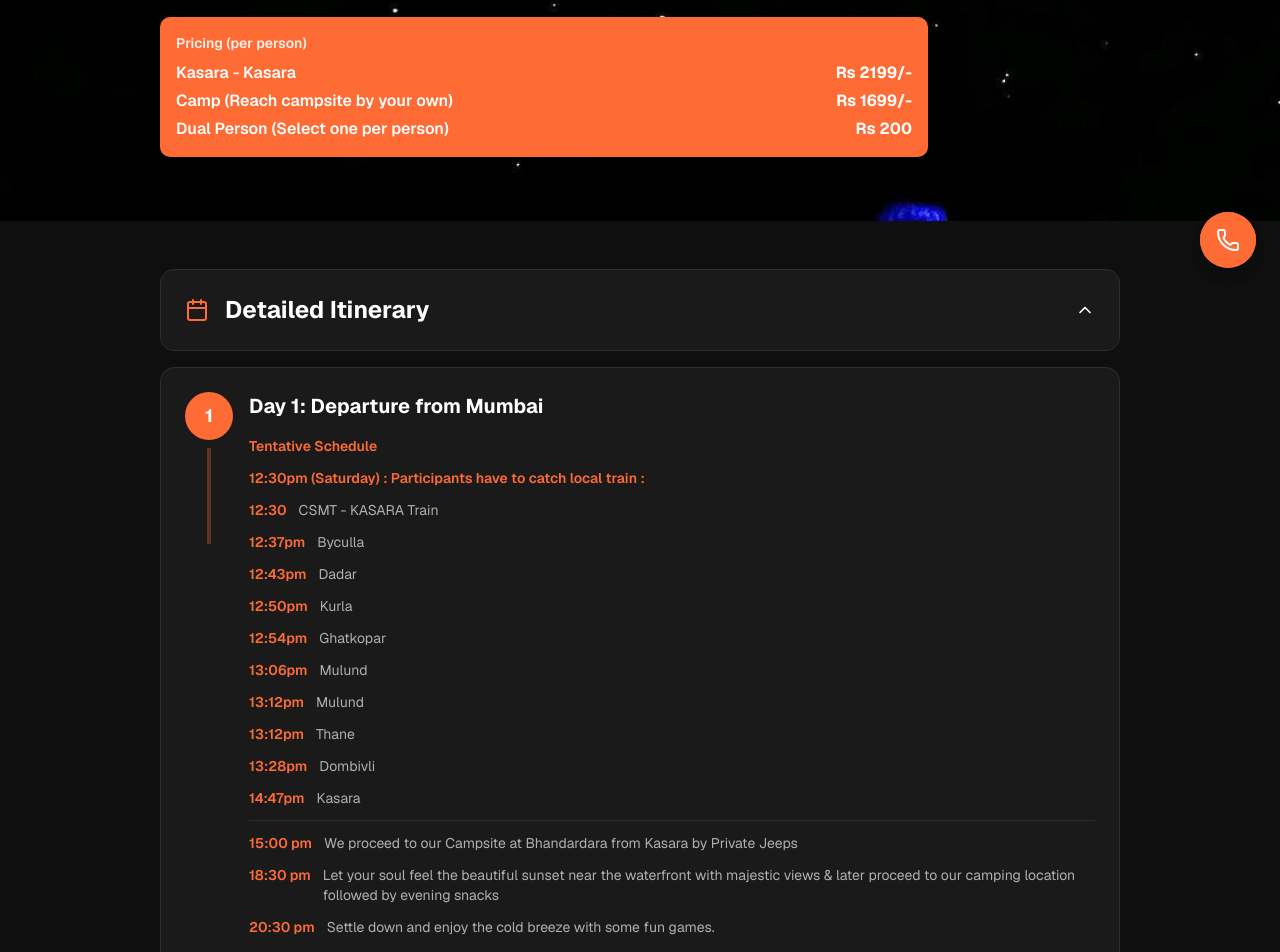
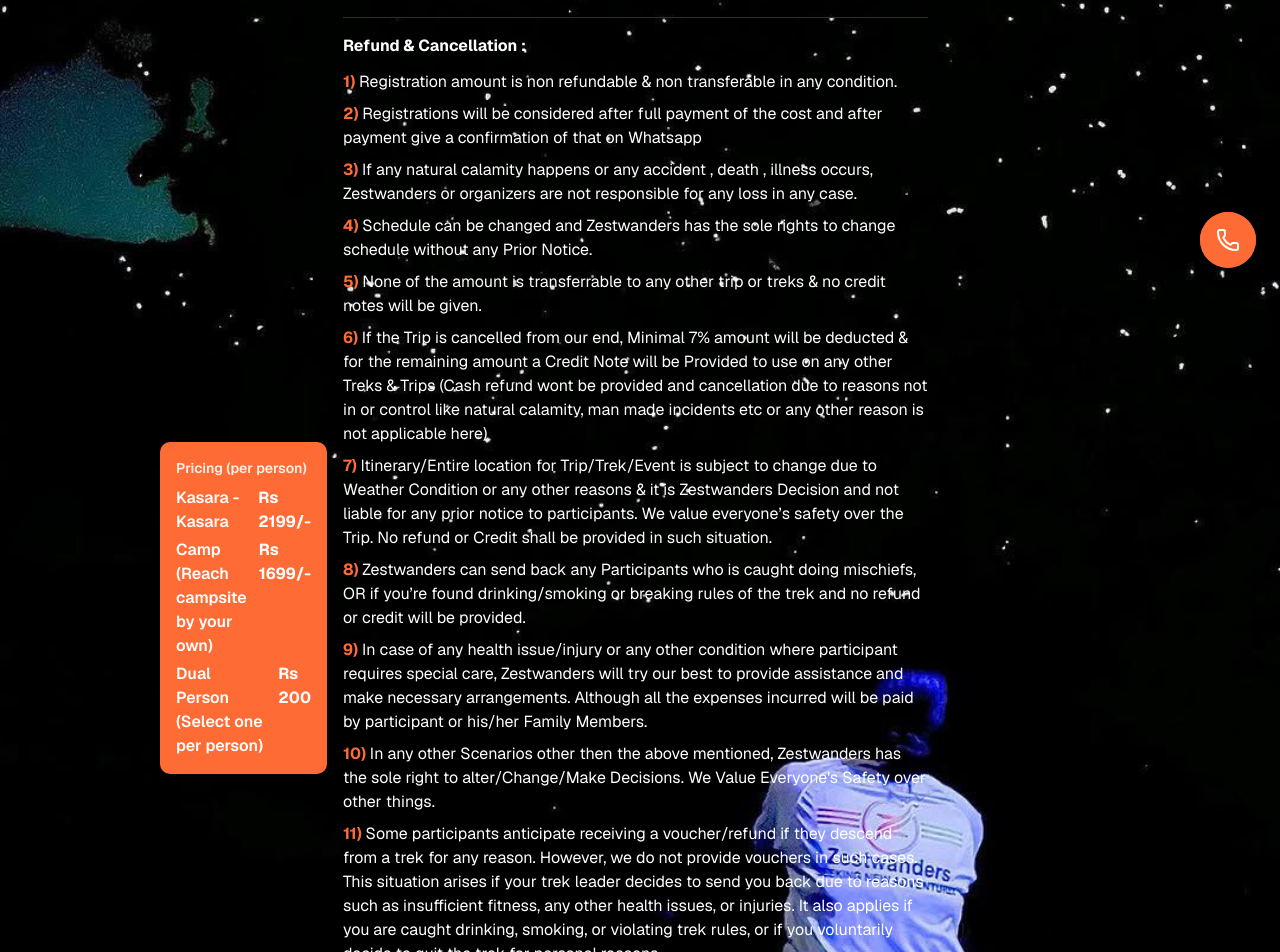
Before and after one commit to patel-mahek/Travel_ZestWanders, a Next.js app: page /trek/fireflies-bhandardara in a window 1280 px wide. Shown: the part 508-1460 px from the top of the page. Built offline with nearby package versions, Linux system fonts and the light colour scheme.

Commit message:
refund policies added

```diff
--- a/app/trek/fireflies-bhandardara/page.tsx
+++ b/app/trek/fireflies-bhandardara/page.tsx
@@ -83,6 +83,64 @@ export default function TrekDetailsPage() {
                       <span className="font-semibold">Dual Person (Select one per person)</span>
                       <span className="font-bold">Rs 200</span>
                     </div>
+                  </div>
+                </div>
+              </div>
+              <div className="pt-4 border-t border-border">
+                <h4 className="text-base font-bold text-foreground mb-3">Refund & Cancellation :</h4>
+                <div className="space-y-2">
+                  <div>
+                    <span className="text-accent font-bold">1) </span>
+                    <span>Registration amount is non refundable & non transferable in any condition.</span>
+                  </div>
+                  <div>
+                    <span className="text-accent font-bold">2) </span>
+                    <span>Registrations will be considered after full payment of the cost and after payment give a confirmation of that on Whatsapp</span>
+                  </div>
+                  <div>
+                    <span className="text-accent font-bold">3) </span>
+                    <span>If any natural calamity happens or any accident , death , illness occurs, Zestwanders or organizers are not responsible for any loss in any case.</span>
+                  </div>
+                  <div>
+                    <span className="text-accent font-bold">4) </span>
+                    <span>Schedule can be changed and Zestwanders has the sole rights to change schedule without any Prior Notice.  </span>
+                  </div>
+                  <div>
+                    <span className="text-accent font-bold">5) </span>
+                    <span>None of the amount is transferrable to any other trip or treks & no credit notes will be given.</span>
+                  </div>
+                  <div>
+                    <span className="text-accent font-bold">6) </span>
+                    <span>If the Trip is cancelled from our end, Minimal 7% amount will be deducted & for the remaining amount a Credit Note will be Provided to use on any other Treks & Trips (Cash refund wont be provided and cancellation due to reasons not in or control like natural calamity, man made incidents etc or any other reason is not applicable here)</span>
+                  </div>
+                  <div>
+                    <span className="text-accent font-bold">7) </span>
+                    <span>Itinerary/Entire location for Trip/Trek/Event is subject to change due to Weather Condition or any other reasons & it is Zestwanders Decision and not liable for any prior notice to participants. We value everyone’s safety over the Trip. No refund or Credit shall be provided in such situation.  </span>
+                  </div>
+                  <div>
+                    <span className="text-accent font-bold">8) </span>
+                    <span>Zestwanders can send back any Participants who is caught doing mischiefs,  OR if you’re found drinking/smoking or breaking rules of the trek and no refund or credit will be provided.</span>
+                  </div>
+                  <div>
+                    <span className="text-accent font-bold">9) </span>
+                    <span>In case of any health issue/injury or any other condition where participant requires special care, Zestwanders will try our best to provide assistance and make necessary arrangements. Although all the expenses incurred will be paid by participant or his/her Family Members.</span>
+                  </div>
+                  <div>
+                    <span className="text-accent font-bold">10) </span>
+                    <span>In any other Scenarios other then the above mentioned, Zestwanders has the sole right to alter/Change/Make Decisions. We Value Everyone's Safety over other things.</span>
+                  </div>
+                  <div>
+                    <span className="text-accent font-bold">11) </span>
+                    <span>Some participants anticipate receiving a voucher/refund if they descend from a trek for any reason. However, we do not provide vouchers in such cases.
+This situation arises if your trek leader decides to send you back due to reasons such as insufficient fitness, any other health issues, or injuries. It also applies if you are caught drinking, smoking, or violating trek rules, or if you voluntarily decide to quit the trek for personal reasons.</span>
+                  </div>
+                  <div>
+                    <span className="text-accent font-bold">12) </span>
+                    <span>If your entire group is compelled to terminate the trek/event after starting the trip for reasons such as sudden bad weather, trail interruptions, government restrictions, or unforeseen circumstances. Please note that no voucher/refund will be provided in this scenario.</span>
+                  </div>
+                  <div>
+                    <span className="text-accent font-bold">13) </span>
+                    <span>The company vehicle will only be responsible for travel from starting point to the locations and back. Any travel beyond that will be chargeable if we are managing it for you all or if there is any unavoidable circumstances like natural calamity, road block, strike or any other reason. Any additional cost in such situations will be beared by participants.</span>
                   </div>
                 </div>
               </div>
```
